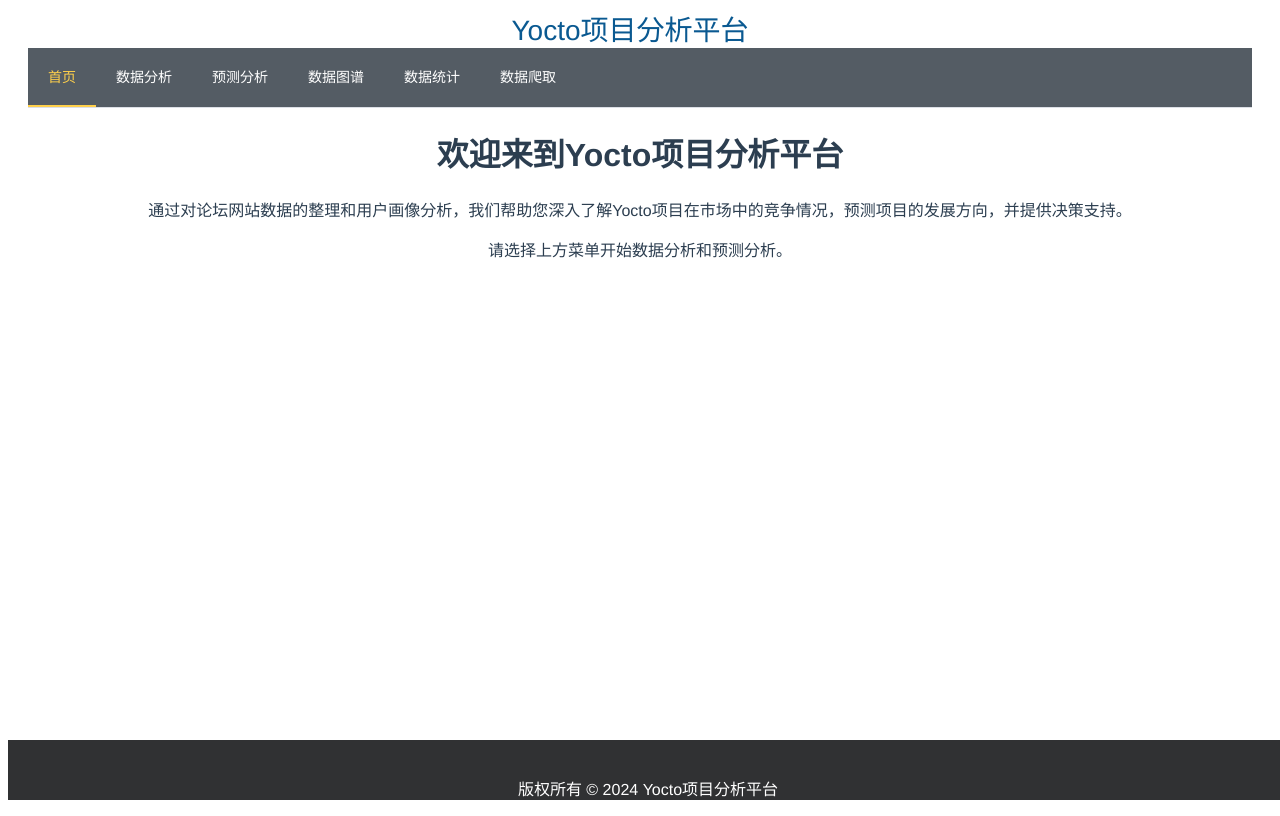
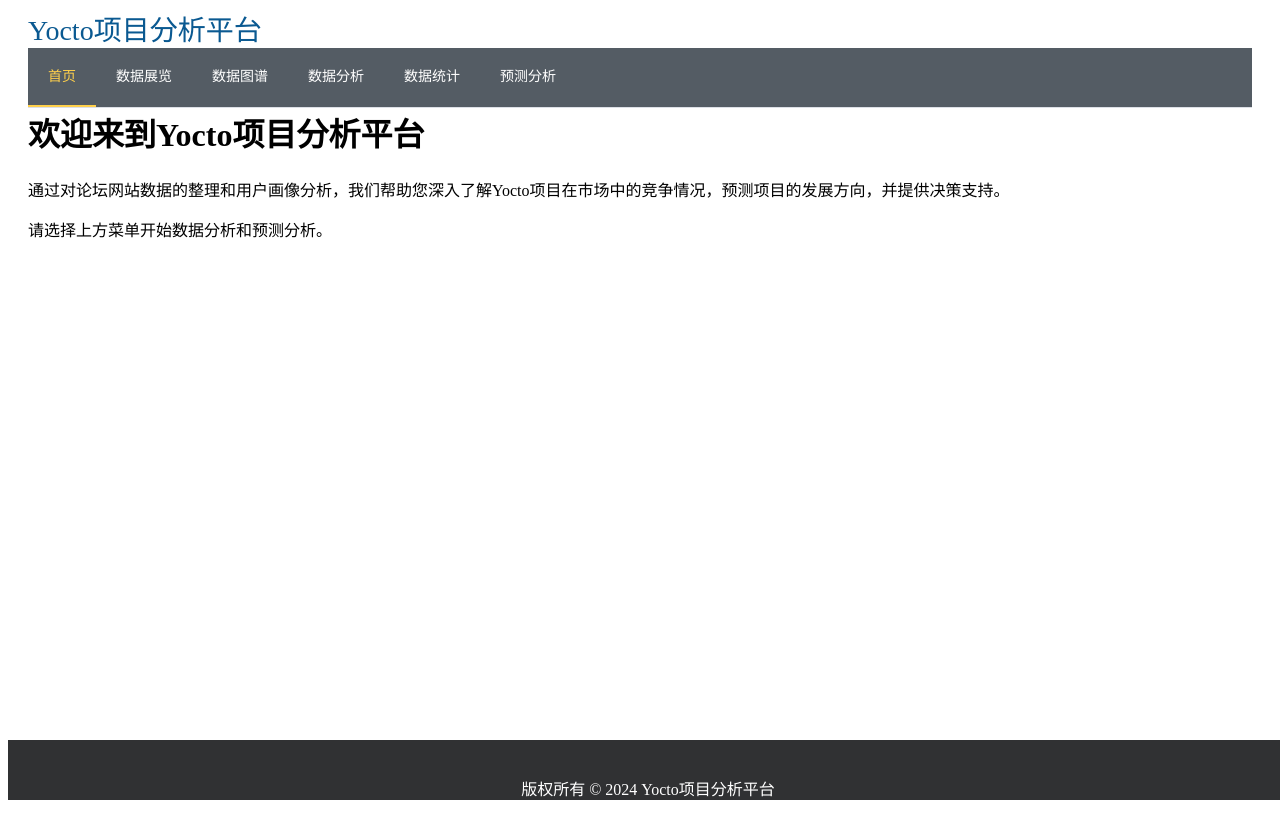
Before and after one commit to fengye7/YacBugzillaKMap, a Vue app in the folder front-end/: page /home in a window 1280 px wide. Built offline with nearby package versions, Linux system fonts and the light colour scheme.

Commit message:
重整页面结构-1

```diff
--- a/front-end/src/App.vue
+++ b/front-end/src/App.vue
@@ -1,27 +1,31 @@
 <template>
+  <div id="app">
+    <!-- 导航栏 -->
+    <NavBar />
 
-  <router-view/>
+    <!-- 页面内容 -->
+    <router-view />
+
+    <!-- 页脚 -->
+    <FooterBar />
+  </div>
 </template>
 
+<script setup>
+import NavBar from "./components/NavBar.vue";
+import FooterBar from "./components/FooterBar.vue";
+</script>
+
 <style>
+/* 全局样式 */
 #app {
-  font-family: Avenir, Helvetica, Arial, sans-serif;
-  -webkit-font-smoothing: antialiased;
-  -moz-osx-font-smoothing: grayscale;
-  text-align: center;
-  color: #2c3e50;
+  min-height: 100vh;
+  display: flex;
+  flex-direction: column;
 }
 
-nav {
-  padding: 30px;
-}
-
-nav a {
-  font-weight: bold;
-  color: #2c3e50;
-}
-
-nav a.router-link-exact-active {
-  color: #42b983;
+router-view {
+  flex: 1;
+  padding-bottom: 60px; /* 给路由视图内容预留空间，以免被固定的页脚遮挡 */
 }
 </style>
--- a/front-end/src/components/Navbar.vue
+++ b/front-end/src/components/Navbar.vue
@@ -1,4 +1,3 @@
-<!-- src/components/NavBar.vue -->
 <template>
   <el-header>
     <div class="logo">Yocto项目分析平台</div>
@@ -12,22 +11,25 @@
       mode="horizontal"
       @select="handleMenuSelect"
     >
-      <el-menu-item index="home">首页</el-menu-item>
-      <el-menu-item index="analysis">数据分析</el-menu-item>
-      <el-menu-item index="prediction">预测分析</el-menu-item>
-      <el-menu-item index="knowledgeMap">数据图谱</el-menu-item>
-      <el-menu-item index="statistics">数据统计</el-menu-item>
-      <el-menu-item index="scrapy">数据爬取</el-menu-item>
+      <el-menu-item index="/home">首页</el-menu-item>
+      <el-menu-item index="/exhibition">数据展览</el-menu-item>
+      <el-menu-item index="/knowledgeMap">数据图谱</el-menu-item>
+      <el-menu-item index="/analysis">数据分析</el-menu-item>
+      <el-menu-item index="/statistics">数据统计</el-menu-item>
+      <el-menu-item index="/prediction">预测分析</el-menu-item>
     </el-menu>
   </el-header>
 </template>
 
 <script setup>
 import { ref } from "vue";
+import { useRouter } from "vue-router";
 
-const activeMenu = ref("home");
+const activeMenu = ref("/home");
+const router = useRouter();
 
 const handleMenuSelect = (index) => {
+  router.push(index);
   activeMenu.value = index;
 };
 </script>
--- a/front-end/src/router/index.js
+++ b/front-end/src/router/index.js
@@ -1,16 +1,51 @@
-import { createRouter, createWebHashHistory } from 'vue-router'
+import { createRouter, createWebHistory } from 'vue-router';
+import HomeView from '../views/HomeView.vue';
+import AnalysisView from '../views/AnalysisView.vue';
+import PredictionView from '../views/PredictionView.vue';
+import KnowledgeMapView from '../views/KnowledgeMapView.vue';
+import StatisticsView from '../views/StatisticsView.vue';
+import ExhibitionView from '../views/ExhibitionView.vue';
 
 const routes = [
   {
-    path:'/',
-    name:'Home',
-    component: () => import(/* webpackChunkName: "home" */ '../views/HomeView.vue')
-  }
-]
+    path: '/',
+    redirect: '/home',
+  },
+  {
+    path: '/home',
+    name: 'Home',
+    component: HomeView,
+  },
+  {
+    path: '/analysis',
+    name: 'Analysis',
+    component: AnalysisView,
+  },
+  {
+    path: '/prediction',
+    name: 'Prediction',
+    component: PredictionView,
+  },
+  {
+    path: '/knowledgeMap',
+    name: 'KnowledgeMap',
+    component: KnowledgeMapView,
+  },
+  {
+    path: '/statistics',
+    name: 'Statistics',
+    component: StatisticsView,
+  },
+  {
+    path: '/exhibition',
+    name: 'Exhibition',
+    component: ExhibitionView,
+  },
+];
 
 const router = createRouter({
-  history: createWebHashHistory(),
-  routes
-})
+  history: createWebHistory(process.env.BASE_URL),
+  routes,
+});
 
-export default router
+export default router;
--- /dev/null
+++ b/front-end/src/views/AnalysisView.vue
@@ -0,0 +1,3 @@
+<template>
+    <div></div>
+</template>
--- /dev/null
+++ b/front-end/src/views/ExhibitionView.vue
@@ -0,0 +1,3 @@
+<template>
+    <div></div>
+</template>
--- a/front-end/src/views/HomeView.vue
+++ b/front-end/src/views/HomeView.vue
@@ -1,95 +1,24 @@
+<!-- src/views/Home.vue -->
 <template>
-  <div class="home">
-    <!-- 导航栏 -->
-    <el-header>
-      <div class="logo">Yocto项目分析平台</div>
-      <el-menu class="el-menu-demo" v-model="activeMenu" :default-active="activeMenu" background-color="#545c64"
-        text-color="#fff" active-text-color="#ffd04b" mode="horizontal" @select="handleMenuSelect">
-        <el-menu-item index="home">首页</el-menu-item>
-        <el-menu-item index="analysis">数据分析</el-menu-item>
-        <el-menu-item index="prediction">预测分析</el-menu-item>
-        <el-menu-item index="knowledgeMap">数据图谱</el-menu-item>
-        <el-menu-item index="statistics">数据统计</el-menu-item>
-        <el-menu-item index="scrapy">数据爬取</el-menu-item>
-      </el-menu>
-    </el-header>
-
-    <!-- 页面内容 -->
-    <el-main>
-      <div v-if="activeMenu === 'home'" class="page-content">
-        <h1>欢迎来到Yocto项目分析平台</h1>
-        <p>
-          通过对论坛网站数据的整理和用户画像分析，我们帮助您深入了解Yocto项目在市场中的竞争情况，预测项目的发展方向，并提供决策支持。
-        </p>
-        <p>请选择上方菜单开始数据分析和预测分析。</p>
-      </div>
-
-      <!-- 其他页面内容 -->
-      <!-- <div v-else-if="activeMenu === 'analysis'"> 数据分析内容 </div>
-      <div v-else-if="activeMenu === 'prediction'"> 预测分析内容 </div> -->
-
-      <div v-else-if="activeMenu === 'statistics'">
-        <h1>数据统计内容</h1>
-        <data-statistics :width="'900px'" :height="'600px'" />
-      </div>
-
-      <div v-else-if="activeMenu === 'scrapy'">
-        <h1>数据爬取内容</h1>
-        <data-scrapy :width="'900px'" :height="'600px'" />
-      </div>
-
-      <div v-else-if="activeMenu === 'knowledgeMap'">
-        <h1>数据图谱</h1>
-        <k-map-charts />
-      </div>
-    </el-main>
-
-    <!-- 页脚 -->
-    <el-footer class="footer">
-      <div class="footer-content">
-        <p>版权所有 &copy; 2024 Yocto项目分析平台</p>
-      </div>
-    </el-footer>
+  <div class="page-content">
+    <h1>欢迎来到Yocto项目分析平台</h1>
+    <p>
+      通过对论坛网站数据的整理和用户画像分析，我们帮助您深入了解Yocto项目在市场中的竞争情况，预测项目的发展方向，并提供决策支持。
+    </p>
+    <p>请选择上方菜单开始数据分析和预测分析。</p>
   </div>
 </template>
 
 <script setup>
-import DataStatistics from "../components/DataStatistics.vue";
-import DataScrapy from "../components/DataScrapy.vue";
-import { ref } from "vue";
-import KMapCharts from '../components/KMapCharts.vue'
-
-const activeMenu = ref("home");
-
-const handleMenuSelect = (index) => {
-  activeMenu.value = index;
-};
 </script>
 
 <style scoped>
+.page-content {
+  padding: 20px;
+}
 .home {
   min-height: 100vh;
   display: flex;
   flex-direction: column;
 }
-
-.logo {
-  font-size: 28px;
-  color: #0a5991;
-  margin-right: 20px;
-}
-
-.page-content {
-  padding: 20px;
-}
-
-.footer {
-  background-color: #303133;
-  color: #fff;
-  text-align: center;
-  padding: 20px;
-  position: fixed;
-  bottom: 0;
-  width: 100%;
-}
 </style>
--- /dev/null
+++ b/front-end/src/views/PredictionView.vue
@@ -0,0 +1,3 @@
+<template>
+    <div></div>
+</template>
--- /dev/null
+++ b/front-end/src/views/StatisticsView.vue
@@ -0,0 +1,3 @@
+<template>
+    <div></div>
+</template>
```
Also changed, not shown: front-end/src/components/FooterBar.vue (renamed from front-end/src/components/Footer.vue).
